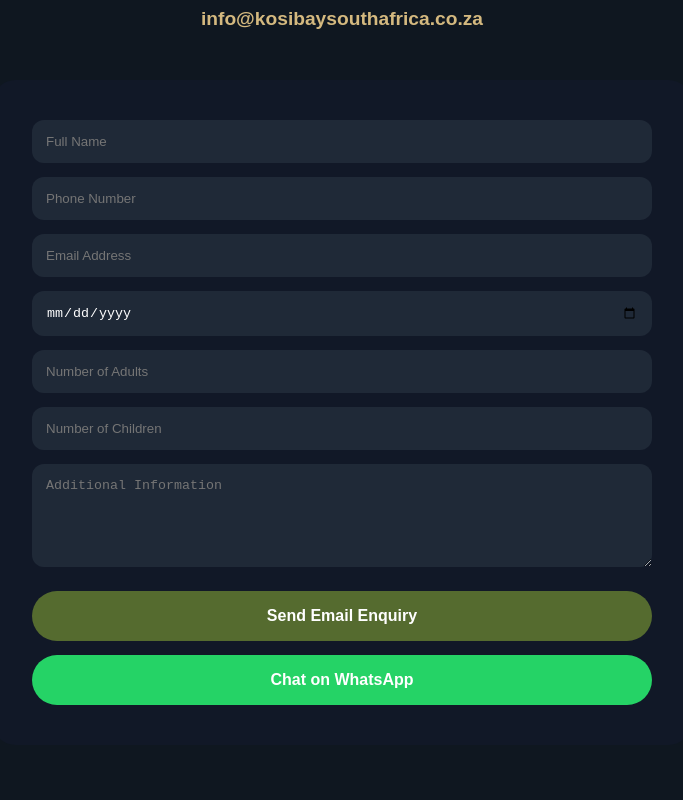
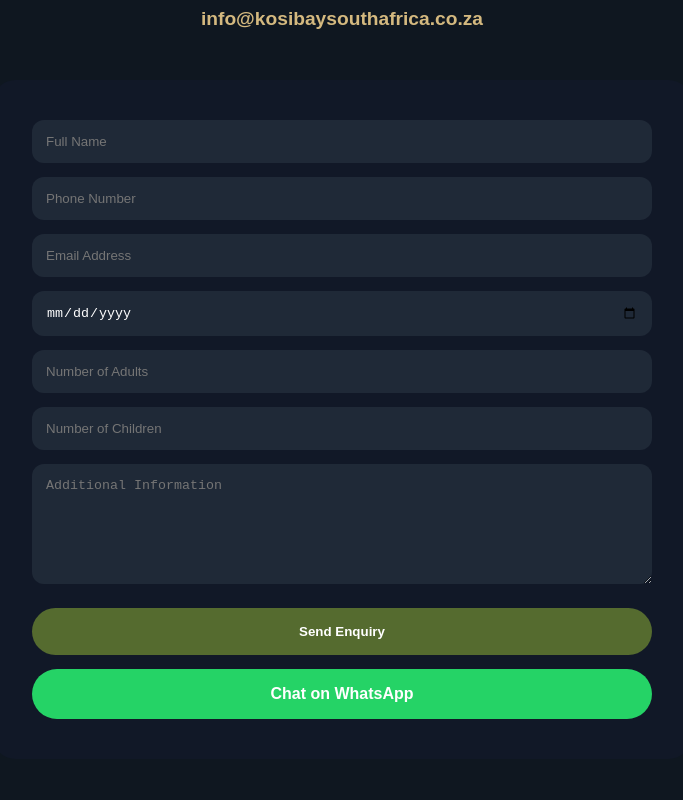
Before and after one commit to Pixi-Creator/Kingfisherbushlodge3.0, a React (Vite) app: page / in a window 1280 px wide. Shown: the part 9180-9980 px from the top of the page, without its empty margins (298-981 px from the left). Built offline with nearby package versions, Linux system fonts and the light colour scheme.

Commit message:
contact update

```diff
--- a/src/App.tsx
+++ b/src/App.tsx
@@ -877,29 +877,25 @@ export default function App() {
           }}
         >
          <form
-  name="Enquiry Form"
+  name="enquiry"
   method="POST"
   data-netlify="true"
   style={{
     display: "flex",
     flexDirection: "column",
     gap: "14px",
-    width: "100%",
   }}
 >
-  {/* REQUIRED FOR NETLIFY */}
-  <input type="hidden" name="form-name" value="Enquiry Form" />
+  <input type="hidden" name="form-name" value="enquiry" />
 
   <input
-    type="text"
-    name="fullName"
+    name="name"
     placeholder="Full Name"
     style={inputStyle}
     required
   />
 
   <input
-    type="tel"
     name="phone"
     placeholder="Phone Number"
     style={inputStyle}
@@ -907,28 +903,26 @@ export default function App() {
   />
 
   <input
+    name="email"
     type="email"
-    name="email"
     placeholder="Email Address"
     style={inputStyle}
     required
   />
 
   <input
+    name="date"
     type="date"
-    name="date"
     style={inputStyle}
   />
 
   <input
-    type="text"
     name="adults"
     placeholder="Number of Adults"
     style={inputStyle}
   />
 
   <input
-    type="text"
     name="children"
     placeholder="Number of Children"
     style={inputStyle}
@@ -937,29 +931,28 @@ export default function App() {
   <textarea
     name="message"
     placeholder="Additional Information"
-    rows={5}
     style={{
       ...inputStyle,
+      minHeight: "120px",
       resize: "vertical",
     }}
   />
 
-  <a
-  href={`mailto:info@kosibaysouthafrica.co.za?subject=Kingfisher Bush Lodge Enquiry`}
+  <button
+    type="submit"
     style={{
       background: "#556b2f",
       padding: "16px",
       borderRadius: "50px",
-    textAlign: "center",
-    textDecoration: "none",
       color: "white",
       fontWeight: "bold",
+      border: "none",
+      cursor: "pointer",
       marginTop: "10px",
-    display: "block",
     }}
   >
-  Send Email Enquiry
-</a>
+    Send Enquiry
+  </button>
 
             <a
               href="https://wa.me/27722423571"
```
Lines whose indentation alone changed are shown as unchanged.
